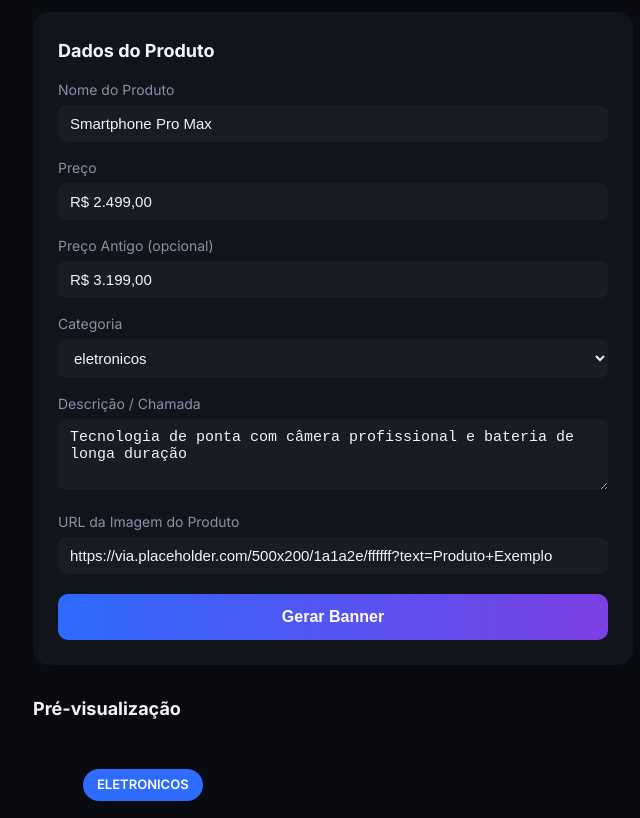
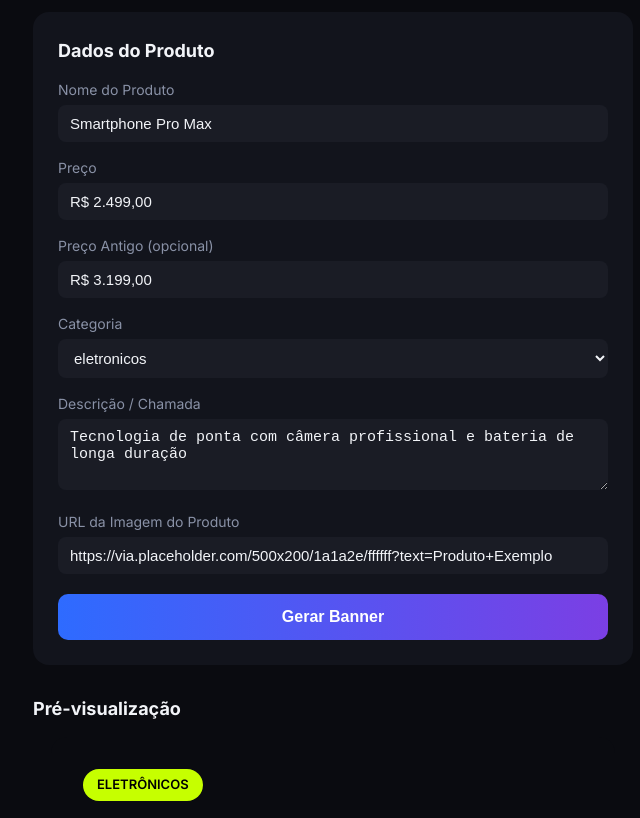
Before and after one commit to contatowconnect-lgtm/wconnect-banner-generator, an Astro site: page / in a window 1280 px wide. Shown: the part 107-925 px from the top of the page, without its empty margins (307-947 px from the left). Built offline with nearby package versions, Linux system fonts and the light colour scheme; Astro itself is replaced by a stand-in of ours.

Commit message:
Update masterTemplate.tsx

```diff
--- a/src/masterTemplate.tsx
+++ b/src/masterTemplate.tsx
@@ -1,5 +1,7 @@
+
 import React from 'react';
 import type { BannerData } from './bannerData';
+import { getSkin } from './skins';
 
 interface Props {
   produto: BannerData;
@@ -21,6 +23,8 @@ export const MasterTemplate: React.FC<Props> = ({ produto, tamanho = "feed" }) =
     beneficios = []
   } = produto;
 
+  const skin = getSkin(categoria);
+
   return (
     <div style={{
       background: '#0A0B10',
@@ -33,8 +37,8 @@ export const MasterTemplate: React.FC<Props> = ({ produto, tamanho = "feed" }) =
     }}>
       <span style={{
         display: 'inline-block',
-        background: '#2E6BFF',
-        color: '#FFF',
+        background: skin.cor,
+        color: '#000',
         padding: '6px 14px',
         borderRadius: '20px',
         fontSize: '13px',
@@ -42,7 +46,7 @@ export const MasterTemplate: React.FC<Props> = ({ produto, tamanho = "feed" }) =
         marginBottom: '20px',
         textTransform: 'uppercase'
       }}>
-        {categoria}
+        {skin.nomeExibicao}
       </span>
 
       <h3 style={{
```
